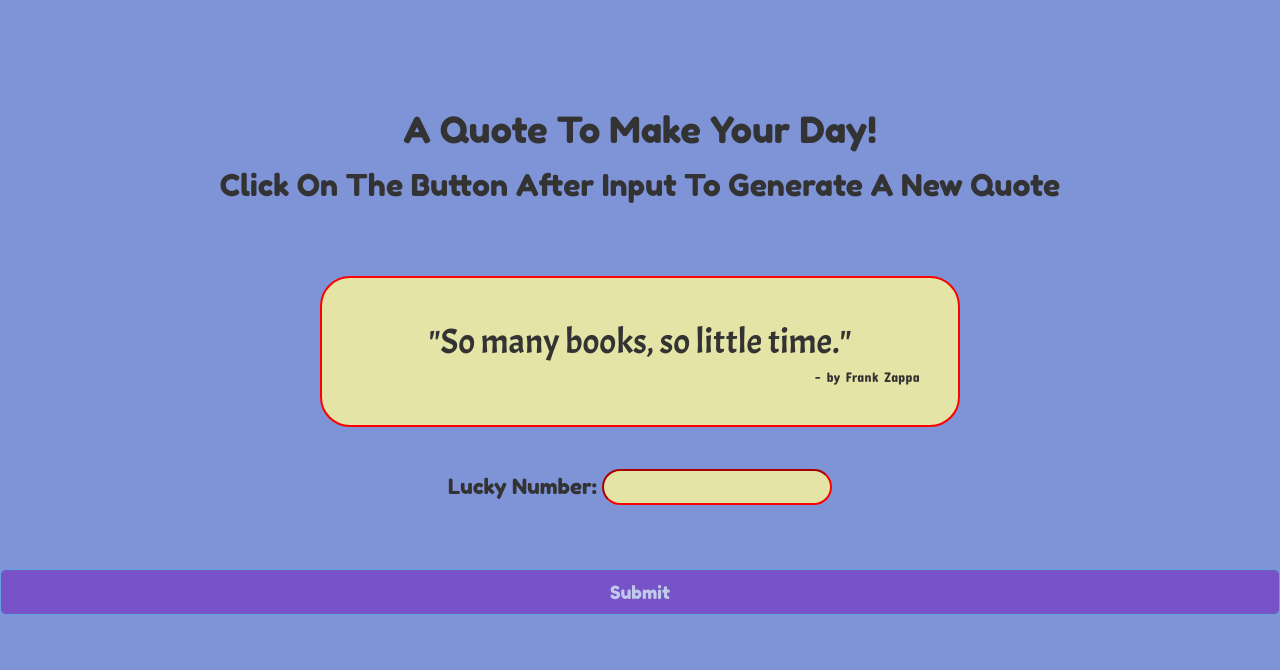
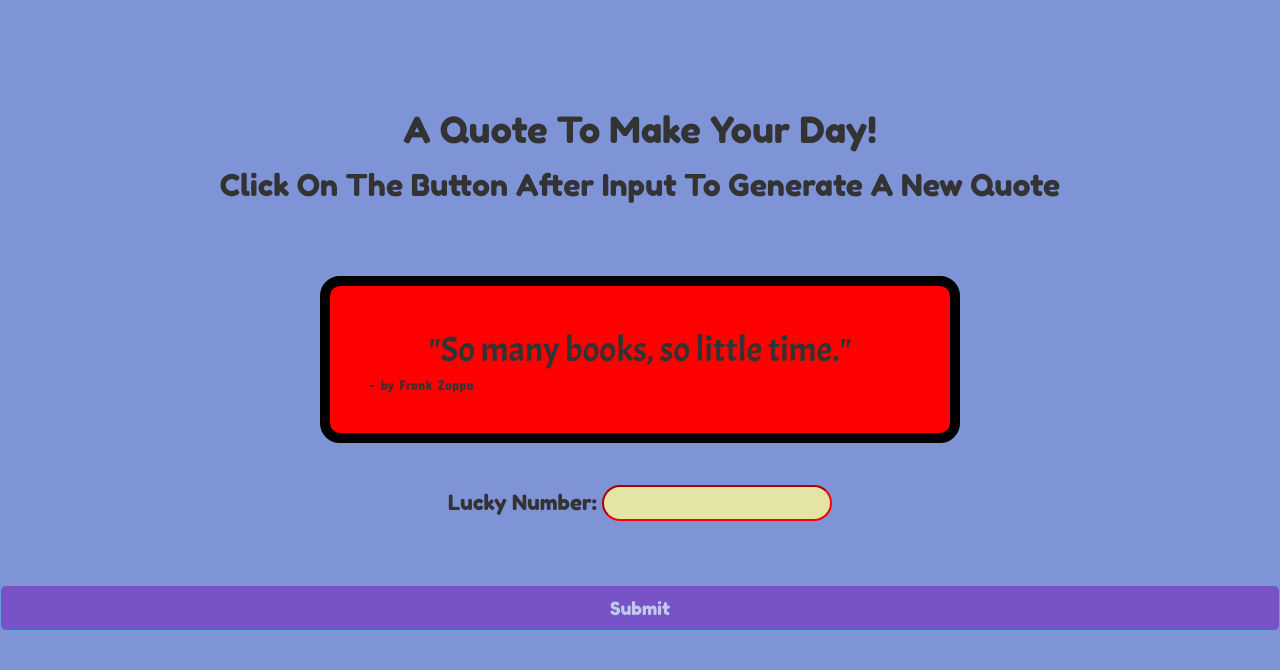
Before and after one commit to rahulotwani/RandomQuoteGenerator, a plain HTML site: page index.html in a window 1280 px wide. Drawn offline with nearby package versions, Linux system fonts and the light colour scheme.

Commit message:
Update styles.css

```diff
--- a/styles.css
+++ b/styles.css
@@ -10,18 +10,18 @@
 #main {
 	text-align: center;
 	width: 50%;
-	border: 2px solid red;
-	border-radius: 30px;
-	background-color: #e4e4a6;
+	border: 10px solid black;
+	border-radius: 20px;
+	background-color: red;
 }
 
 #quote {
 	font-size: 2.5em;
-	font-family: "acme", sans-serif;
+	font-family: "acme", serif;
 }
 
 #author {
-	text-align: right;
+	text-align: left;
 	font-family: "Concert One", cursive;
 }
 #input{
@@ -42,6 +42,7 @@
 
 body {
 	background-color: #667ed0d4;
+	gradient : tilt;
 }
 
 .btn-block {
```
